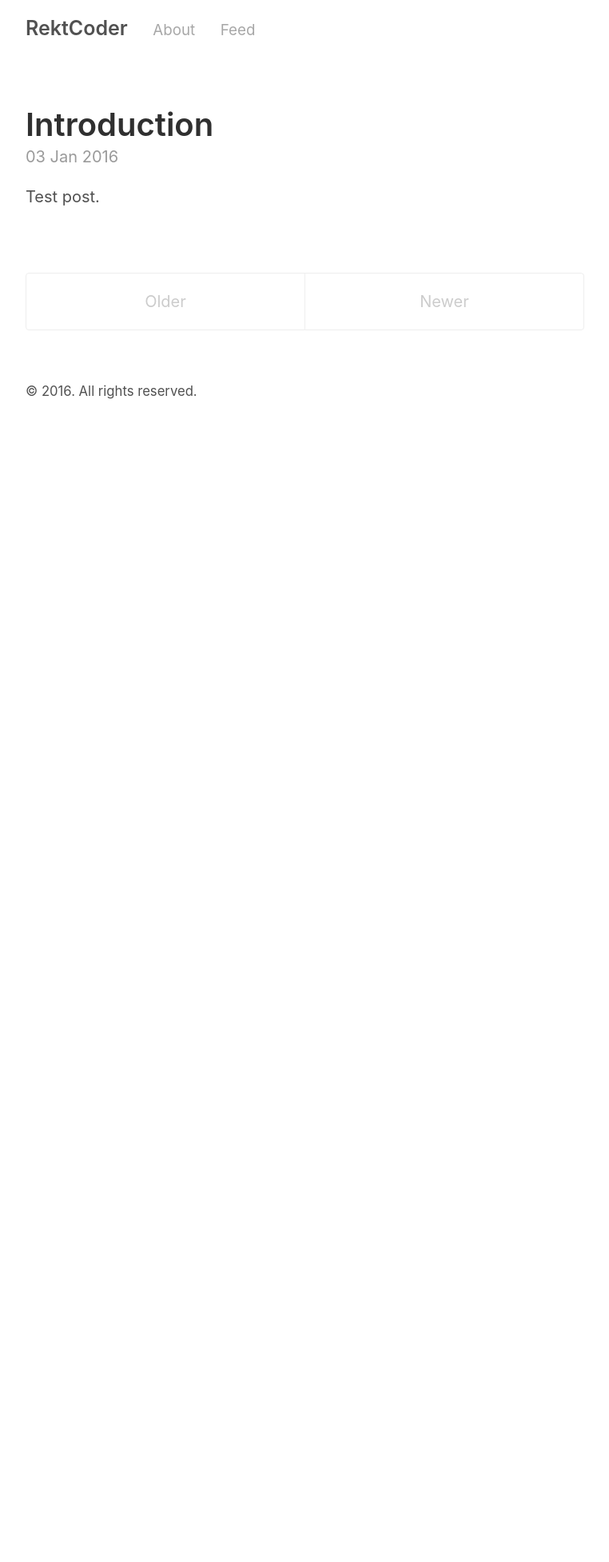
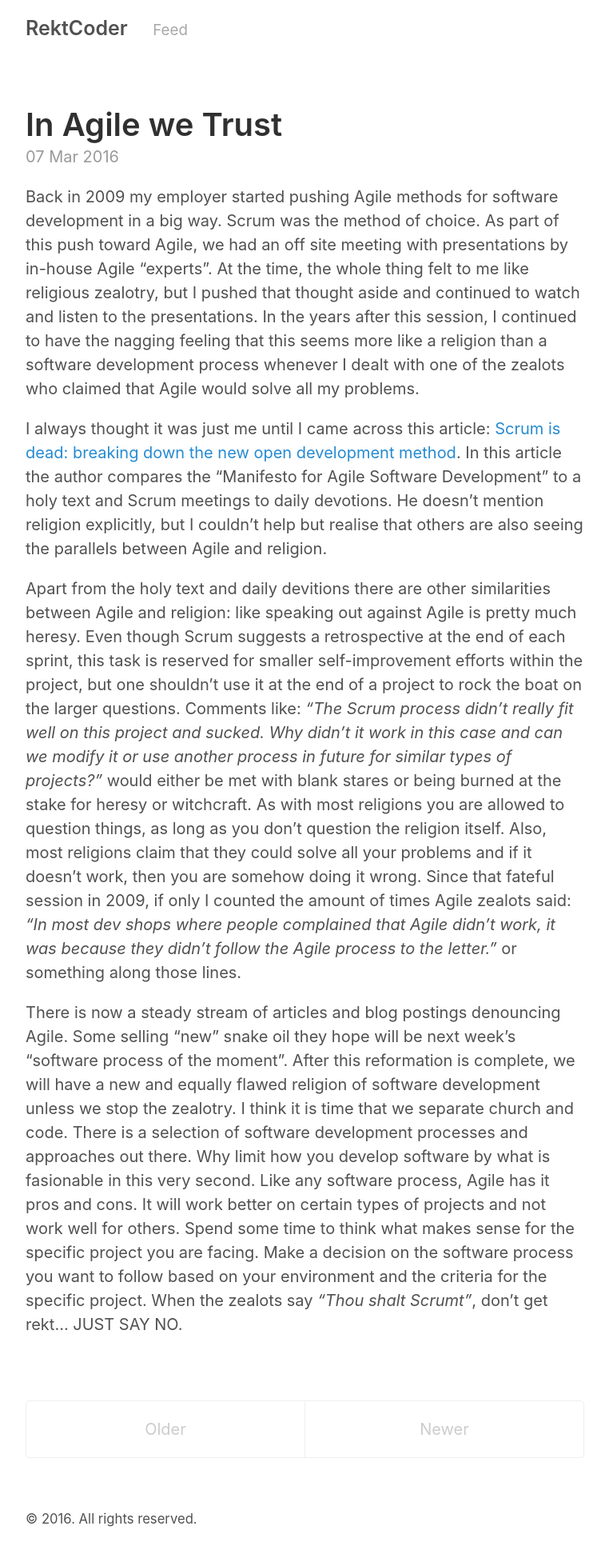
Before and after one commit to RektCoder/rektcoder.github.io, a Jekyll site: the page built from index.html, in a window 1280 px wide. Shown: the whole page at 80% size, without its empty margins (258-1020 px from the left). Built offline with Jekyll 4.4.1, drawn with Linux system fonts in a browser that asks for light colours; the list of posts is cut into pages by our own code; before the commit the page ends 900 px from its top, so only the background shows below that.

Commit message:
Agile post

```diff
--- a/_config.yml
+++ b/_config.yml
@@ -7,7 +7,7 @@ permalink:           pretty
 # Setup
 title:               RektCoder
 url:                 http://rektcoder.github.io
-paginate:            1
+paginate:            10
 baseurl:             ""
 
 # Assets
@@ -21,7 +21,6 @@ sass:
 author:             Rekt Coder
 
 pages_list:
-  About: '/about'
   Feed: '/atom.xml'
 
 # Gems
--- a/_posts/2016-01-03-introduction.md
+++ /dev/null
@@ -1,7 +0,0 @@
----
-layout: post
-title: Introduction
-comments: True
----
-
-Test post.
--- /dev/null
+++ b/_posts/2016-03-07-In-Agile-we-Trust.md
@@ -0,0 +1,15 @@
+---
+layout: post
+published: true
+title: In Agile we Trust
+comments: true
+tags: [Agile, Scrum]
+---
+
+Back in 2009 my employer started pushing Agile methods for software development in a big way.  Scrum was the method of choice.  As part of this push toward Agile, we had an off site meeting with presentations by in-house Agile "experts".  At the time, the whole thing felt to me like religious zealotry, but I pushed that thought aside and continued to watch and listen to the presentations.  In the years after this session, I continued to have the nagging feeling that this seems more like a religion than a software development process whenever I dealt with one of the zealots who claimed that Agile would solve all my problems.
+
+I always thought it was just me until I came across this article: [Scrum is dead: breaking down the new open development method](https://opensource.com/business/15/11/open-development-method).  In this article the author compares the "Manifesto for Agile Software Development" to a holy text and Scrum meetings to daily devotions.  He doesn't mention religion explicitly, but I couldn't help but realise that others are also seeing the parallels between Agile and religion.
+
+Apart from the holy text and daily devitions there are other similarities between Agile and religion: like speaking out against Agile is pretty much heresy.  Even though Scrum suggests a retrospective at the end of each sprint, this task is reserved for smaller self-improvement efforts within the project, but one shouldn't use it at the end of a project to rock the boat on the larger questions.  Comments like: *"The Scrum process didn't really fit well on this project and sucked.  Why didn't it work in this case and can we modify it or use another process in future for similar types of projects?"* would either be met with blank stares or being burned at the stake for heresy or witchcraft.  As with most religions you are allowed to question things, as long as you don't question the religion itself.  Also, most religions claim that they could solve all your problems and if it doesn't work, then you are somehow doing it wrong.  Since that fateful session in 2009, if only I counted the amount of times Agile zealots said: *"In most dev shops where people complained that Agile didn't work, it was because they didn't follow the Agile process to the letter."* or something along those lines.
+
+There is now a steady stream of articles and blog postings denouncing Agile.  Some selling "new" snake oil they hope will be next week's "software process of the moment".  After this reformation is complete, we will have a new and equally flawed religion of software development unless we stop the zealotry.  I think it is time that we separate church and code.  There is a selection of software development processes and approaches out there.  Why limit how you develop software by what is fasionable in this very second.  Like any software process, Agile has it pros and cons.  It will work better on certain types of projects and not work well for others.  Spend some time to think what makes sense for the specific project you are facing.  Make a decision on the software process you want to follow based on your environment and the criteria for the specific project.  When the zealots say *"Thou shalt Scrumt"*, don't get rekt... JUST SAY NO.
```
